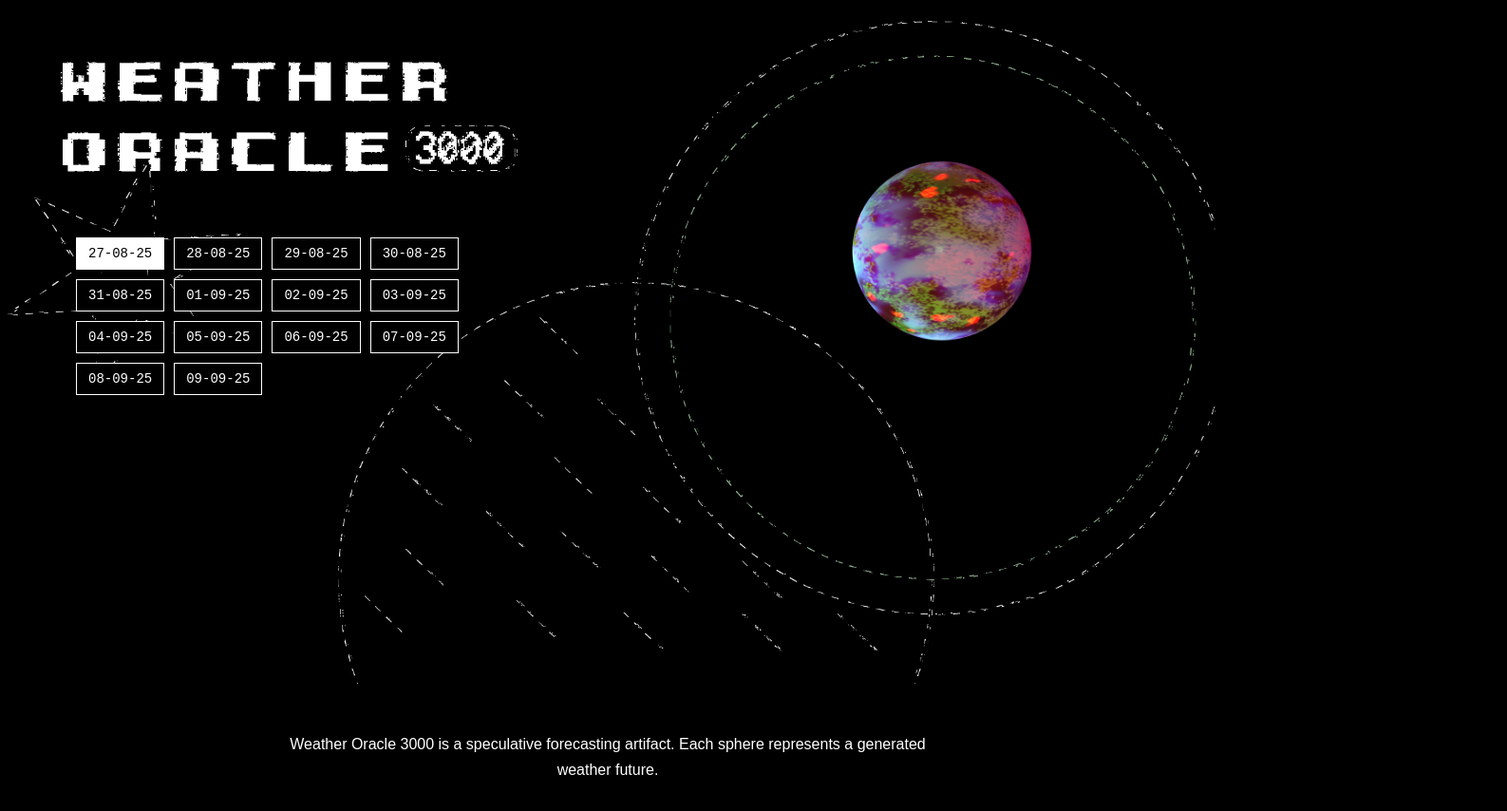
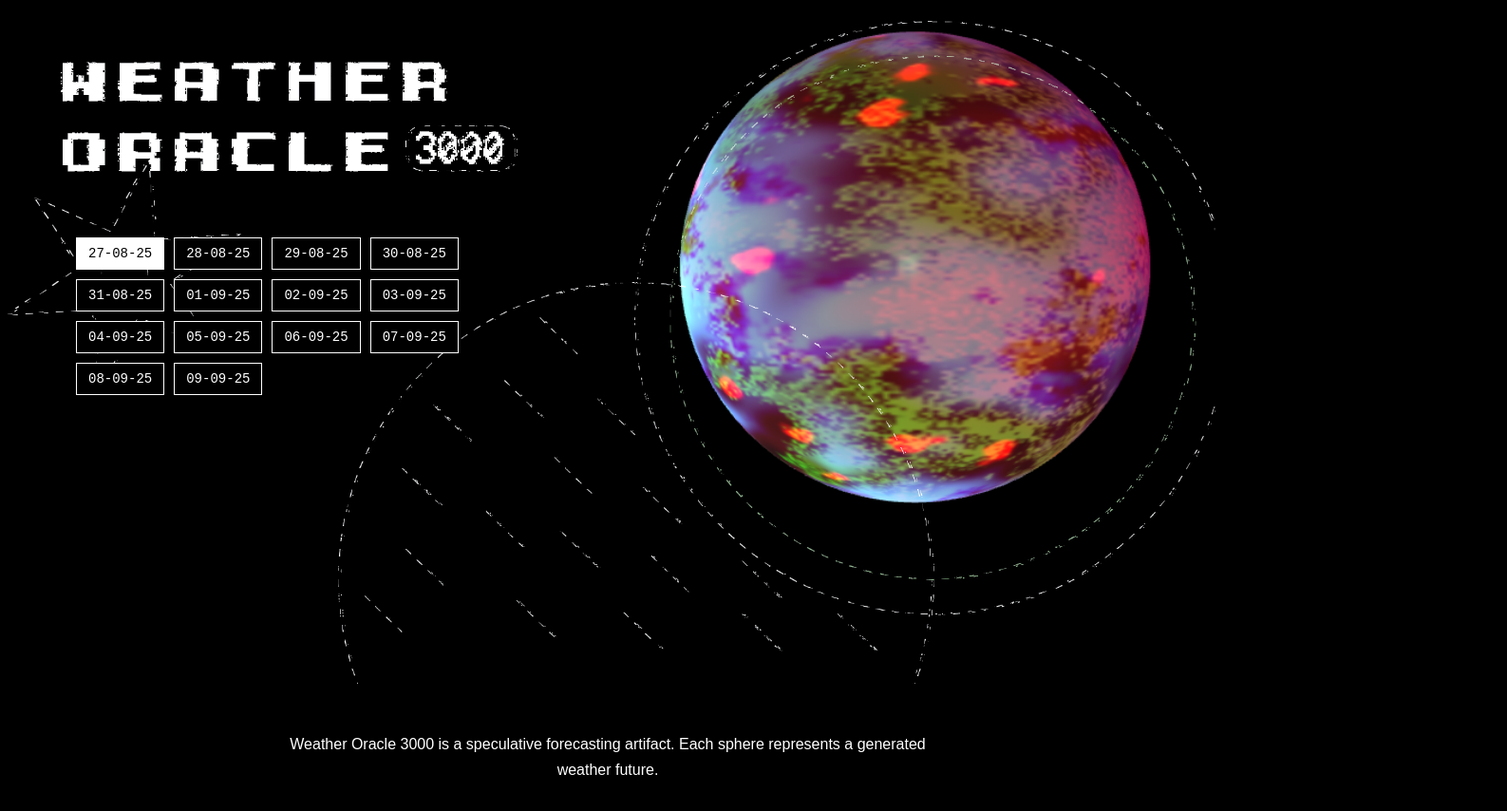
Before and after one commit to slackertendency/the-blog, a plain HTML site: page weather-oracle.html in a window 1280 px wide. Shown: the whole page at 95% size, 1587 px wide, since content can reach past the window. Drawn offline with Linux system fonts and the light colour scheme.

Commit message:
making small sphere bigger

```diff
--- a/weather-oracle.html
+++ b/weather-oracle.html
@@ -133,10 +133,10 @@ input[type=range]{
 #weatherSphere{
     position:absolute;
 
-    right:4%;
-    top:6%;
+    right:-24%;
+    top:-36%;
 
-    width:38%;
+    width:100%;
     height:auto;
 
     z-index:10;
```
